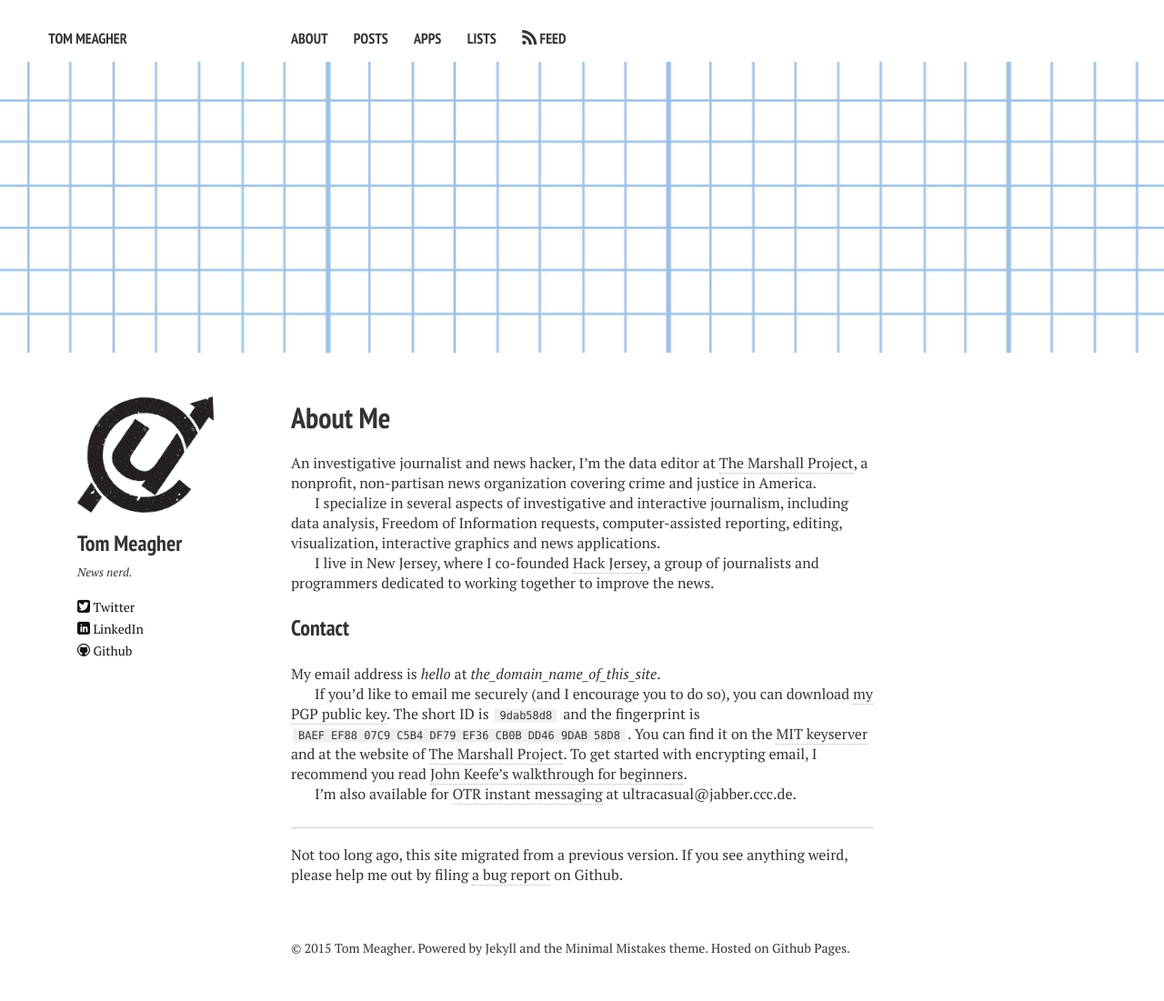
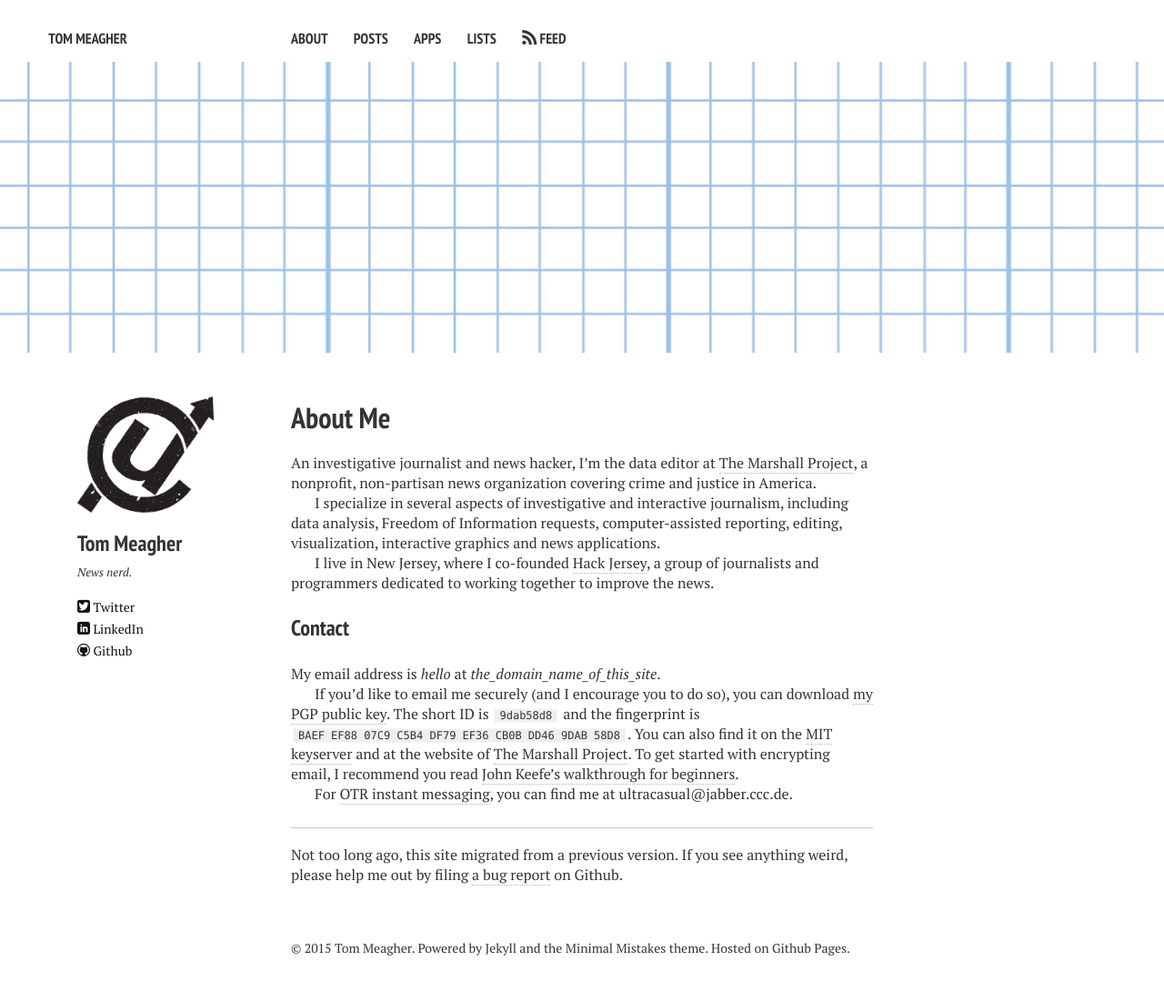
Before and after one commit to tommeagher/tommeagher.github.io, a Jekyll site: the page built from about.md, in a window 1280 px wide. Shown: the whole page at 91% size. Built offline with Jekyll 4.4.1, drawn with Linux system fonts in a browser that asks for light colours; nearby versions of some CDN libraries.

Commit message:
small wording tweak

````diff
--- a/about.md
+++ b/about.md
@@ -20,9 +20,9 @@
 ###Contact
 My email address is _hello_ at _the_domain_name_of_this_site_.
 
-If you'd like to email me securely (and I encourage you to do so), you can download [my PGP public key](files/tmeagher.asc). The short ID is ```9dab58d8``` and the fingerprint is ```BAEF EF88 07C9 C5B4 DF79 EF36 CB0B DD46 9DAB 58D8```. You can find it on the [MIT keyserver](http://pgp.mit.edu/pks/lookup?op=vindex&search=0xCB0BDD469DAB58D8) and at the website of [The Marshall Project](https://www.themarshallproject.org/staff/tom-meagher/pgp). To get started with encrypting email, I recommend you read [John Keefe's walkthrough for beginners](http://johnkeefe.net/email-encryption-and-my-pgp-info).
+If you'd like to email me securely (and I encourage you to do so), you can download [my PGP public key](files/tmeagher.asc). The short ID is ```9dab58d8``` and the fingerprint is ```BAEF EF88 07C9 C5B4 DF79 EF36 CB0B DD46 9DAB 58D8```. You can also find it on the [MIT keyserver](http://pgp.mit.edu/pks/lookup?op=vindex&search=0xCB0BDD469DAB58D8) and at the website of [The Marshall Project](https://www.themarshallproject.org/staff/tom-meagher/pgp). To get started with encrypting email, I recommend you read [John Keefe's walkthrough for beginners](http://johnkeefe.net/email-encryption-and-my-pgp-info).
 
-I'm also available for [OTR instant messaging](https://otr.cypherpunks.ca/) at ultracasual@jabber.ccc.de.
+For [OTR instant messaging](https://otr.cypherpunks.ca/), you can find me at ultracasual@jabber.ccc.de.
 
 ---
 Not too long ago, this site migrated from a previous version. If you see anything weird, please help me out by filing [a bug report](https://github.com/tommeagher/tommeagher.github.io/issues) on Github.
````
Also changed, not shown: 2 other files.
